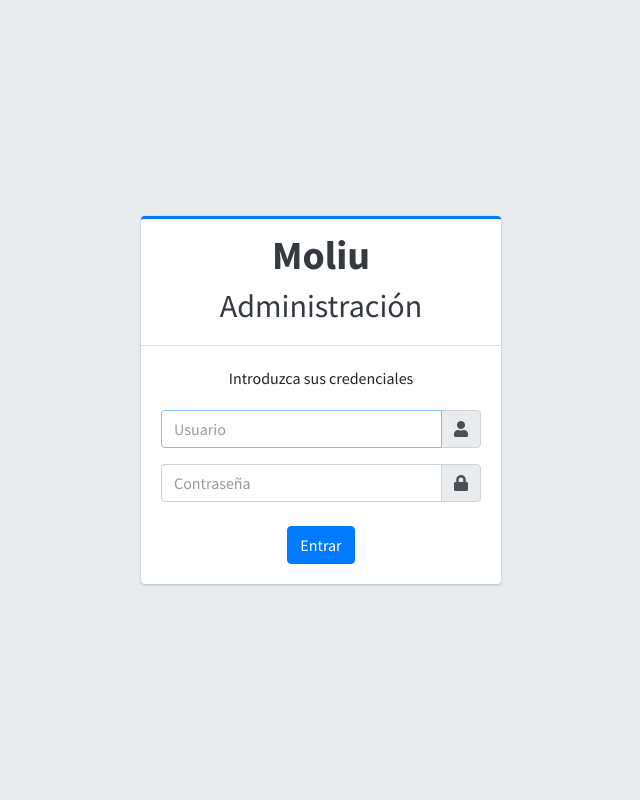
After one commit to jcgamez/TFG-moliu, a Django app: page /login in a window 1280 px wide. The commit adds this page. Shown: the whole page, without its empty margins (319-959 px from the left). Run offline with Django 4.2, Linux system fonts and the light colour scheme; some libraries are stand-ins or nearby versions.

Commit message:
feat: login, logout and users management

```diff
--- a/moliu/settings.py
+++ b/moliu/settings.py
@@ -132,3 +132,6 @@ DEFAULT_AUTO_FIELD = "django.db.models.BigAutoField"
 
 MEDIA_URL = "/media/"
 MEDIA_ROOT = os.path.join(BASE_DIR, "media")
+
+LOGIN_URL = "/login"
+LOGIN_REDIRECT_URL = "/"
--- a/moliuWeb/forms.py
+++ b/moliuWeb/forms.py
@@ -1,5 +1,25 @@
 from django import forms
 from .models import Game, Posture
+from django.contrib.auth import forms as authForms
+
+
+class LoginForm(authForms.AuthenticationForm):
+    username = authForms.UsernameField(
+        widget=forms.TextInput(
+            attrs={"autofocus": True, "class": "form-control", "placeholder": "Usuario"}
+        )
+    )
+    password = forms.CharField(
+        label=("Password"),
+        strip=False,
+        widget=forms.PasswordInput(
+            attrs={
+                "autocomplete": "current-password",
+                "class": "form-control",
+                "placeholder": "Contraseña",
+            }
+        ),
+    )
 
 
 class ImportGame(forms.ModelForm):
--- a/moliuWeb/templates/moliuWeb/index.html
+++ b/moliuWeb/templates/moliuWeb/index.html
@@ -23,7 +23,7 @@
           <small style="display: block; text-align: center;">Administración</small>
         </div>
         <div class="">
-          <h2>Bienvenido specialistName</h2>
+          <h2>Bienvenido {{ user.username }}</h2>
         </div>
     </div>
 
--- /dev/null
+++ b/moliuWeb/templates/moliuWeb/login.html
@@ -0,0 +1,76 @@
+{% load static %}
+
+<!DOCTYPE html>
+<html lang="es">
+<head>
+  <meta charset="utf-8">
+  <meta name="viewport" content="width=device-width, initial-scale=1">
+  <title>Moliu Login</title>
+
+  <!-- Google Font: Source Sans Pro -->
+  <link rel="stylesheet" href="https://fonts.googleapis.com/css?family=Source+Sans+Pro:300,400,400i,700&display=fallback">
+  <!-- Font Awesome -->
+  <link rel="stylesheet" href="{% static 'moliuWeb/plugins/fontawesome-free/css/all.min.css' %}">
+  <!-- icheck bootstrap -->
+  <link rel="stylesheet" href="{% static 'moliuWeb/plugins/icheck-bootstrap/icheck-bootstrap.min.css' %}">
+  <!-- Theme style -->
+  <link rel="stylesheet" href="{% static 'moliuWeb/dist/css/adminlte.min.css' %}">
+</head>
+<body class="hold-transition login-page">
+
+
+
+<div class="login-box">
+  {% if form.errors %}
+    <div class="alert alert-danger alert-dismissible">
+      <button type="button" class="close" data-dismiss="alert" aria-hidden="true">&times;</button>
+      <h5><i class="icon fas fa-ban"></i>Credenciales incorrectas</h5>
+      El usuario y la contraseña no son correctos. Pruebe otra vez.
+    </div>
+  {% endif %}
+  <div class="card card-outline card-primary">
+    <div class="card-header text-center">
+      <a href="{% url 'moliuWeb:index' %}" class="text-dark">
+        <h1><b>Moliu</b></h1>
+        <h2>Administración</h2>
+      </a>
+    </div>
+    <div class="card-body">
+      <p class="login-box-msg">Introduzca sus credenciales</p>
+
+      <form action="{% url 'moliuWeb:login' %}" method="post">
+        {% csrf_token %}
+        <div class="input-group mb-3">
+          {{ form.username }}
+          <div class="input-group-append">
+            <div class="input-group-text">
+              <span class="fas fa-user"></span>
+            </div>
+          </div>
+        </div>
+        <div class="input-group mb-3">
+          {{ form.password }}
+          <div class="input-group-append">
+            <div class="input-group-text">
+              <span class="fas fa-lock"></span>
+            </div>
+          </div>
+        </div>
+        <div class="row justify-content-center mt-4">
+            <button type="submit" class="btn btn-primary">Entrar</button>
+            <input type="hidden" name="next" value="{{ next }}" />
+        </div>
+      </form>
+
+    </div>
+  </div>
+</div>
+
+<!-- jQuery -->
+<script src="{% static 'moliuWeb/plugins/jquery/jquery.min.js' %}"></script>
+<!-- Bootstrap 4 -->
+<script src="{% static 'moliuWeb/plugins/bootstrap/js/bootstrap.bundle.min.js' %}"></script>
+<!-- AdminLTE App -->
+<script src="{% static 'moliuWeb/dist/js/adminlte.js' %}"></script>
+</body>
+</html>
--- a/moliuWeb/urls.py
+++ b/moliuWeb/urls.py
@@ -5,9 +5,11 @@ app_name = "moliuWeb"
 
 urlpatterns = [
     path("", views.index, name="index"),
+    path("login", views.LoginView.as_view(), name="login"),
+    path("logout", views.LogoutView.as_view(), name="logout"),
     path("patients", views.PatientsView.as_view(), name="patients"),
     path("activities", views.ActivitiesView.as_view(), name="activities"),
     path("games", views.GamesView.as_view(), name="games"),
-    path("games/classify/<int:gameId>/", views.classifyPostures, name="classifyPostures"),
+    path("games/classify/<int:gameId>", views.classifyPostures, name="classifyPostures"),
     path("models", views.ModelsView.as_view(), name="models"),
 ]
--- a/moliuWeb/views.py
+++ b/moliuWeb/views.py
@@ -1,18 +1,31 @@
 from django.http import HttpResponseRedirect
 from django.shortcuts import render, get_object_or_404
+from django.contrib.auth import views as auth_views
+from django.contrib.auth.decorators import login_required
+from django.contrib.auth.mixins import LoginRequiredMixin
 from django.urls import reverse
 from django.views import generic
 from .models import Posture, Patient, Activity, Game, Model
-from .forms import ImportGame, ClassifyPosture
+from .forms import ImportGame, ClassifyPosture, LoginForm
 from .utils import importGame
 import random
 
 
+class LoginView(auth_views.LoginView):
+    template_name = "moliuWeb/login.html"
+    form_class = LoginForm
+
+
+class LogoutView(LoginRequiredMixin, auth_views.LogoutView):
+    next_page = "moliuWeb:login"
+
+
+@login_required
 def index(request):
     return render(request, "moliuWeb/index.html")
 
 
-class PatientsView(generic.ListView):
+class PatientsView(LoginRequiredMixin, generic.ListView):
     model = Patient
     template_name = "moliuWeb/patients.html"
 
@@ -20,7 +33,7 @@ class PatientsView(generic.ListView):
         pass
 
 
-class ActivitiesView(generic.ListView):
+class ActivitiesView(LoginRequiredMixin, generic.ListView):
     model = Activity
     template_name = "moliuWeb/activities.html"
 
@@ -28,7 +41,7 @@ class ActivitiesView(generic.ListView):
         pass
 
 
-class GamesView(generic.ListView):
+class GamesView(LoginRequiredMixin, generic.ListView):
     model = Game
     importGameForm = ImportGame
     template_name = "moliuWeb/games.html"
@@ -49,6 +62,7 @@ class GamesView(generic.ListView):
         return render(request, self.template_name, {"form": importGameForm})
 
 
+@login_required
 def classifyPostures(request, gameId):
     game = get_object_or_404(Game, pk=gameId)
 
@@ -76,7 +90,7 @@ def classifyPostures(request, gameId):
         )
 
 
-class ModelsView(generic.ListView):
+class ModelsView(LoginRequiredMixin, generic.ListView):
     model = Model
     template_name = "moliuWeb/models.html"
 
```
Also changed, not shown: moliuWeb/templates/moliuWeb/base.html (+12 -3 lines).
